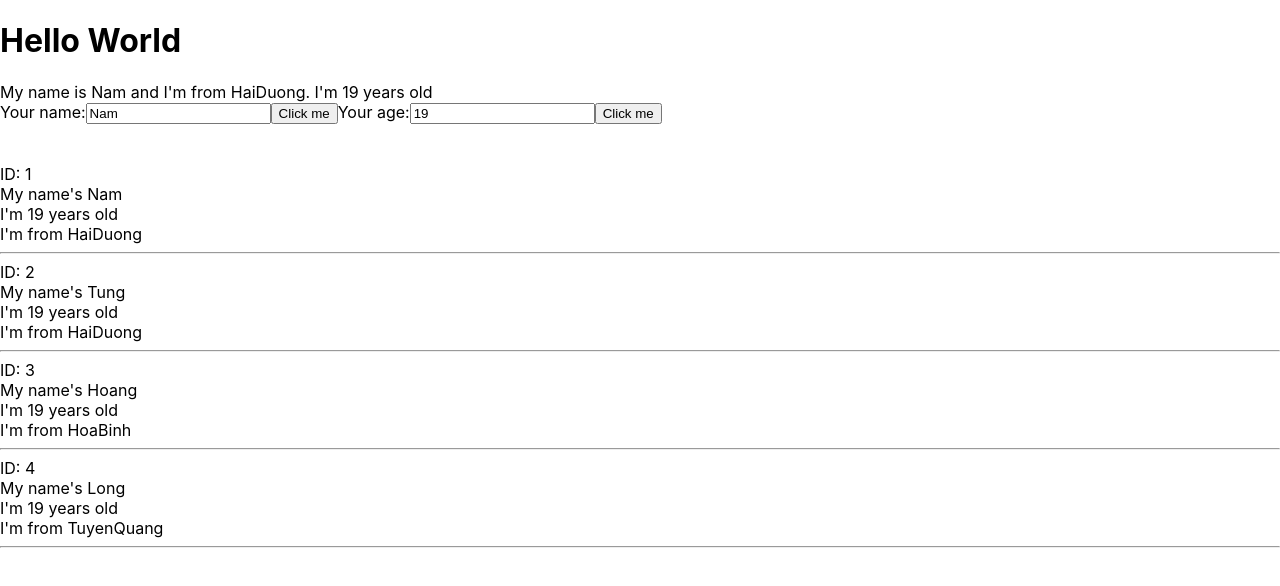
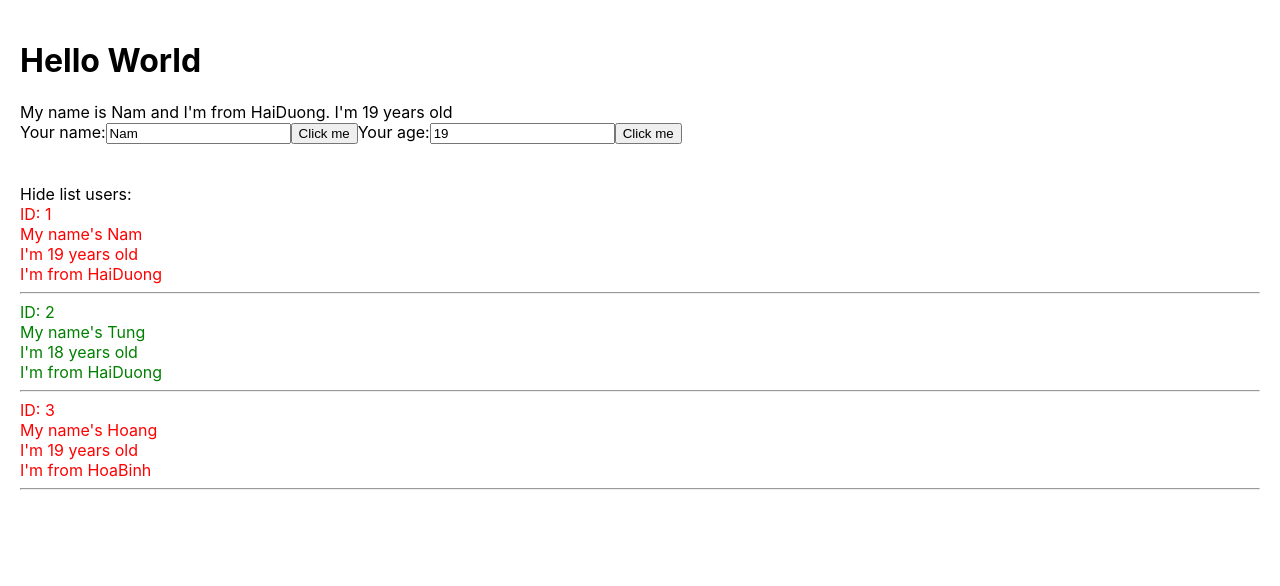
Before and after one commit to TgNam/learn-reactjs, a React (Create React App) app: page / in a window 1280 px wide. Shown: the top 586 px of the page. Built offline with nearby package versions, Linux system fonts and the light colour scheme.

Commit message:
video 25

```diff
--- a/src/components/DisplayInfo.js
+++ b/src/components/DisplayInfo.js
@@ -1,23 +1,45 @@
 import React from "react";
 
+
 class DisplayInfor extends React.Component {
+    state = {
+        isShowListUser: true
+    }
+    hendleShowHide() {
+        this.setState({
+            isShowListUser: !this.state.isShowListUser
+        })
+    }
     render() {
-        // console.log(this.props)
+        console.log(this.props)
         const { listArr } = this.props
+        console.table(listArr)
         return (
             <div>
+                <div>
+                    <span onClick={() => { this.hendleShowHide() }}>{this.state.isShowListUser===true?"Hide list users:":"Show list users:"}</span>
+                </div>
+                {this.state.isShowListUser &&
+                    <div>
                         {listArr.map((item) => {
+                            if (item.age < 20) {
                                 return (
                                     <div key={item.id}>
+                                        <div className={item.age > 18 ? "red" : "green"}>
                                             <div>ID: {item.id}</div>
                                             <div>My name's {item.name}</div>
                                             <div>I'm {item.age} years old</div>
                                             <div>I'm from {item.address}</div>
                                             <hr />
                                         </div>
+                                    </div>
                                 )
+                            } else {
+                                return null;
+                            }
                         })}
-
+                    </div>
+                }
             </div>
         )
     }
--- a/src/components/MyConponent.js
+++ b/src/components/MyConponent.js
@@ -5,9 +5,9 @@ class MyConponent extends React.Component {
     state = {
         listArr: [
             { id: 1, name: "Nam", age: 19, address: "HaiDuong" },
-            { id: 2, name: "Tung", age: 19, address: "HaiDuong" },
+            { id: 2, name: "Tung", age: 18, address: "HaiDuong" },
             { id: 3, name: "Hoang", age: 19, address: "HoaBinh" },
-            { id: 4, name: "Long", age: 19, address: "TuyenQuang" }
+            { id: 4, name: "Long", age: 25, address: "TuyenQuang" }
         ]
     }
     //JSX
--- a/src/index.css
+++ b/src/index.css
@@ -1,4 +1,5 @@
 body {
+  padding: 20px;
   margin: 0;
   font-family: -apple-system, BlinkMacSystemFont, 'Segoe UI', 'Roboto', 'Oxygen',
     'Ubuntu', 'Cantarell', 'Fira Sans', 'Droid Sans', 'Helvetica Neue',
@@ -11,3 +12,9 @@ code {
   font-family: source-code-pro, Menlo, Monaco, Consolas, 'Courier New',
     monospace;
 }
+.red {
+  color: red;
+}
+.green {
+  color: green;
+}
--- a/src/index.js
+++ b/src/index.js
@@ -5,7 +5,7 @@ import App from './App';
 
 const root = ReactDOM.createRoot(document.getElementById('root'));
 root.render(
-  <React.StrictMode>
+  // <React.StrictMode>
     <App />
-  </React.StrictMode>
+  // </React.StrictMode>
 );
```
Lines whose indentation alone changed are shown as unchanged.
